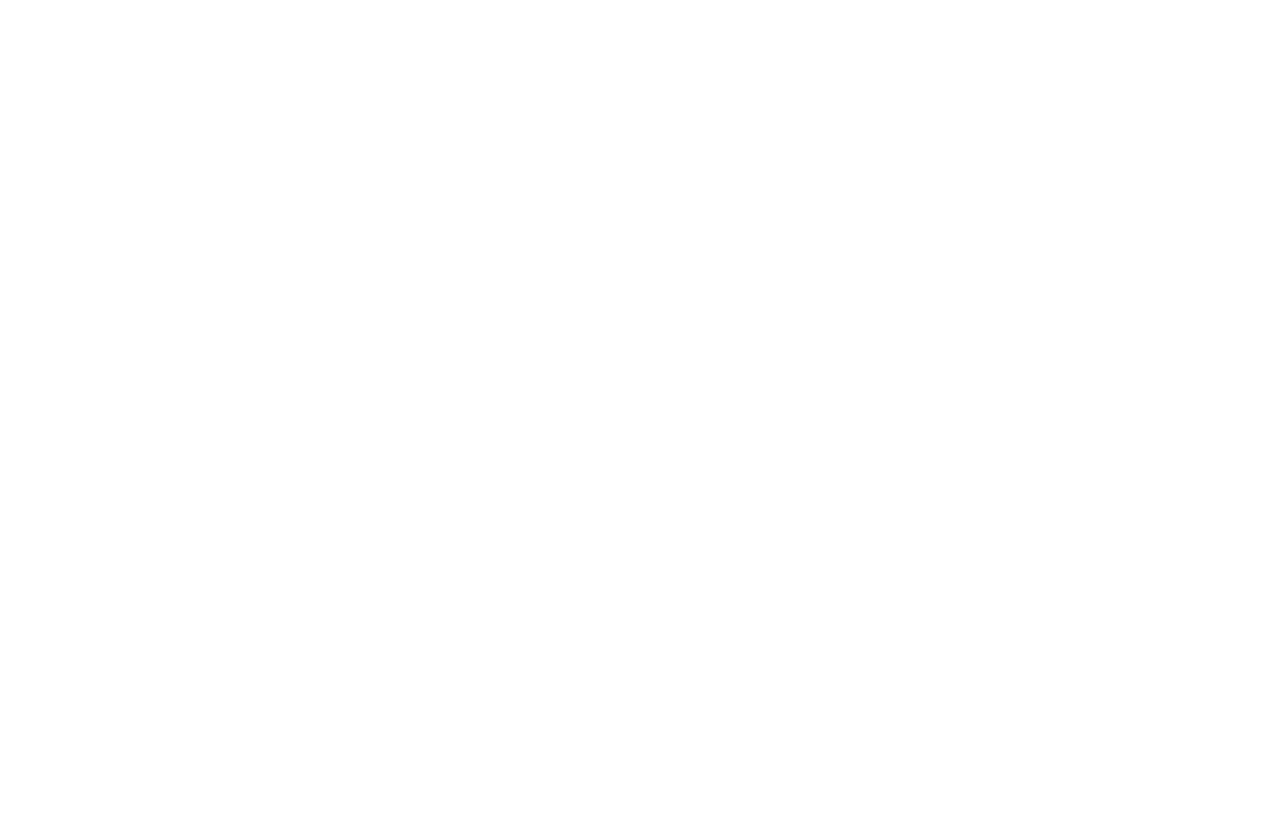
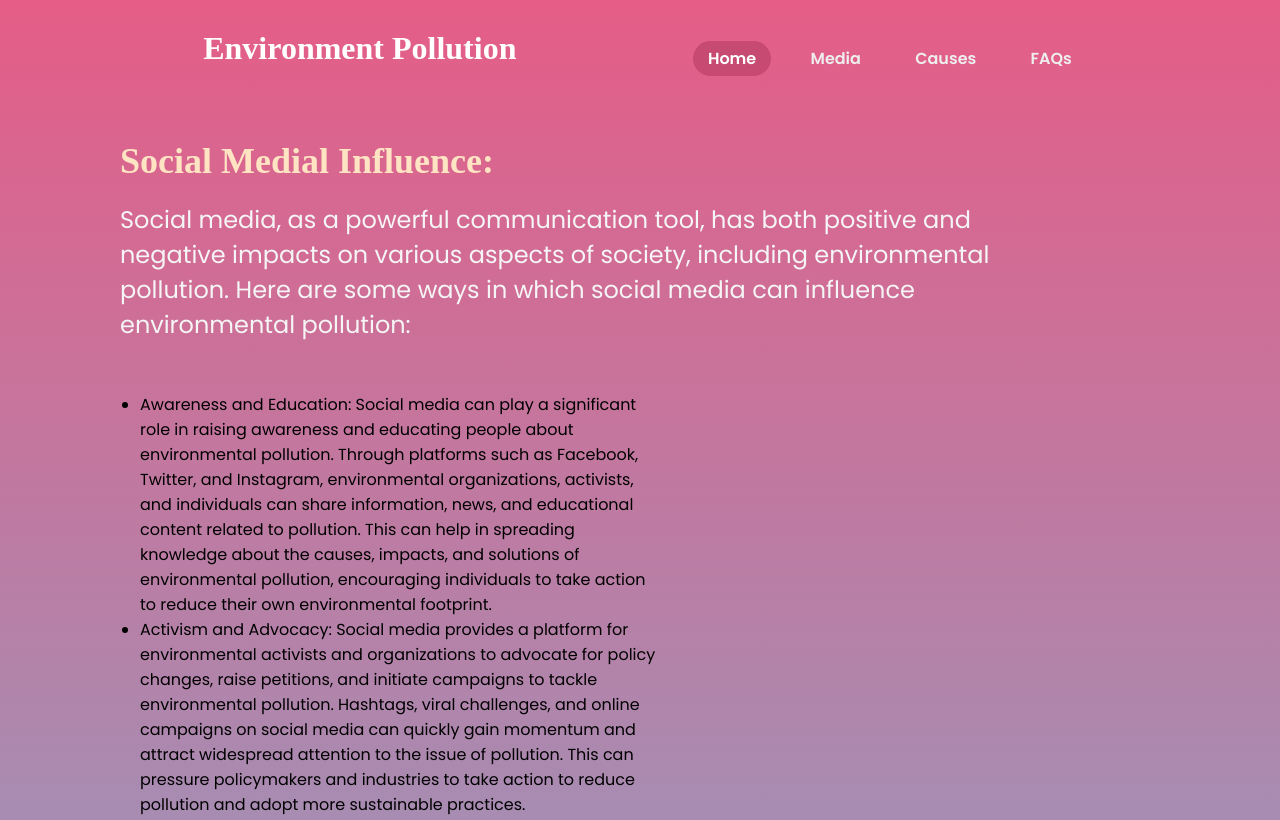
Before and after one commit to ved279/Jungle, a plain HTML site: page media.html in a window 1280 px wide. Shown: the top 820 px of the page. Drawn offline with Linux system fonts and the light colour scheme.

Commit message:
Add files via upload

```diff
--- a/causes.css
+++ b/causes.css
@@ -51,7 +51,12 @@ header{
 
 
 
-
+main{
+  height: 100vh;
+  padding: 60px;
+  margin: 20px;
+  width: 100%;
+}
 
 .img-slider{
     position: relative;
@@ -108,3 +113,18 @@ section{
     padding: 30px;
     margin: 10px;
 }
+h2{
+  color:#359381;
+  font-size: 42px;
+}
+h3{
+  color: #359381;
+  font-size: 36px;
+}
+p{
+  font-size: 24px;
+}
+li{
+  font-size: 24px;
+  color: ;
+}
--- a/media.css
+++ b/media.css
@@ -0,0 +1,78 @@
+@import url('https://fonts.googleapis.com/css2?family=Poppins:wght@100;200;300;400;500;600;700;800&display=swap');
+@import url('https://cdnjs.cloudflare.com/ajax/libs/font-awesome/6.0.0-beta3/css/all.min.css');
+*{
+    margin: 0;
+    padding: 0;
+    font-family: 'Poppins', sans-serif;
+    box-sizing: border-box;
+}
+body{
+    background: #fff;
+    min-height: 100vh;
+    overflow-x: hidden;
+    background: linear-gradient( #e55d87, #5fc3e4);
+}
+header{
+    position: absolute;
+    top: 0;
+    left: 0;
+    width: 100%;
+    padding: 30px 100px;
+    display:flex ;
+    justify-content: space-around;
+    align-items: center;
+    z-index: 100;
+}
+.logo{
+    font-size: 2em;
+    color: #FFF;
+    pointer-events: none;
+    padding-left: 20px;
+}
+.navigation a{
+    text-decoration: none;
+    color: #EEE;
+    padding: 6px 15px;
+    border-radius: 20px;
+    margin: 0 10px;
+    font-weight: 600;
+}
+
+.navigation a:hover ,
+.navigation a.active{
+    background: #c74a72;
+    color: #fff;
+}
+.article{
+    padding: 60px;
+    max-width: 80%;
+    margin: 60px;
+    padding-top: 80px;
+    justify-content: space-between;
+    align-items: center;
+}
+h2{
+    font-family: Montserrat;
+    font-size: 36px;
+    color: bisque;
+    padding-bottom: 20px;
+}
+p{
+    font-size: 24px;
+    color: whitesmoke;
+    padding-bottom: 20px;
+}
+.aside {
+    max-width: 60%;
+    justify-content: center;
+    align-items: center;
+    padding-left: 20px;
+    padding-top: 30px;
+}
+.asideul li {
+    list-style: none;
+    justify-content: center;
+    padding-left: 40px;
+    font-size: 24px;
+    color: lavender;
+}
--- a/media.html
+++ b/media.html
@@ -0,0 +1,38 @@
+<!DOCTYPE html>
+<html lang="en">
+<head>
+    <meta charset="UTF-8">
+    <meta http-equiv="X-UA-Compatible" content="IE=edge">
+    <meta name="viewport" content="width=device-width, initial-scale=1.0">
+    <title>Jungle</title>
+    <link rel="stylesheet" href="media.css">
+</head>
+<body>
+    <header>
+        <h2 class="logo">Environment Pollution</h2>
+        <nav class="navigation">
+            <a href="index.html" class="active">Home</a>
+            <a href="media.html">Media</a>
+            <a href="causes.html">Causes</a>
+            <a href="faqs.html" >FAQs</a>
+        </nav>
+    </header>
+
+
+        <div class="article">
+            <h2>Social Medial Influence:</h2>
+            <p>Social media, as a powerful communication tool, has both positive and negative impacts on various aspects of society, including environmental pollution. Here are some ways in which social media can influence environmental pollution:</p>
+            <div class="aside">
+                <ul>
+                    <li>Awareness and Education: Social media can play a significant role in raising awareness and educating people about environmental pollution. Through platforms such as Facebook, Twitter, and Instagram, environmental organizations, activists, and individuals can share information, news, and educational content related to pollution. This can help in spreading knowledge about the causes, impacts, and solutions of environmental pollution, encouraging individuals to take action to reduce their own environmental footprint.</li>
+                    <li>Activism and Advocacy: Social media provides a platform for environmental activists and organizations to advocate for policy changes, raise petitions, and initiate campaigns to tackle environmental pollution. Hashtags, viral challenges, and online campaigns on social media can quickly gain momentum and attract widespread attention to the issue of pollution. This can pressure policymakers and industries to take action to reduce pollution and adopt more sustainable practices.</li>
+                    <li>Behavior Change: Social media can influence individual behavior, including consumption patterns that can impact pollution. For example, social media can promote sustainable lifestyle choices such as reducing single-use plastic, conserving energy, and adopting eco-friendly products. Social media influencers and celebrities can also use their platforms to promote environmentally responsible behaviors and inspire their followers to adopt sustainable practices.</li>
+                    <li>Dissemination of Misinformation: Social media can also contribute to misinformation and greenwashing, which can lead to confusion and misinformation about environmental pollution. False information, misconceptions, and conspiracy theories about pollution can be spread through social media platforms, leading to confusion and misguided actions. This can hinder efforts to address environmental pollution effectively.</li>
+                    <li>Digital Pollution: The use of social media and digital technologies also contributes to electronic waste and energy consumption. Data centers, servers, and electronic devices used to run social media platforms require energy-intensive infrastructure, and the increasing demand for data storage and processing results in environmental impacts such as energy consumption and electronic waste generation.</li>
+                </ul>
+            </div>
+            <h2>Conclusion:-</h2>
+            <p>In conclusion, social media can have both positive and negative influences on environmental pollution. It can raise awareness, mobilize activism, promote sustainable behaviors, but also contribute to misinformation and digital pollution. It is crucial to use social media responsibly, fact-check information, and ensure that online activism is complemented by real-world actions to effectively address environmental pollution.</p>
+        </div>
+</body>
+</html>
```
Also changed, not shown: causes.html (+2 -2 lines).
